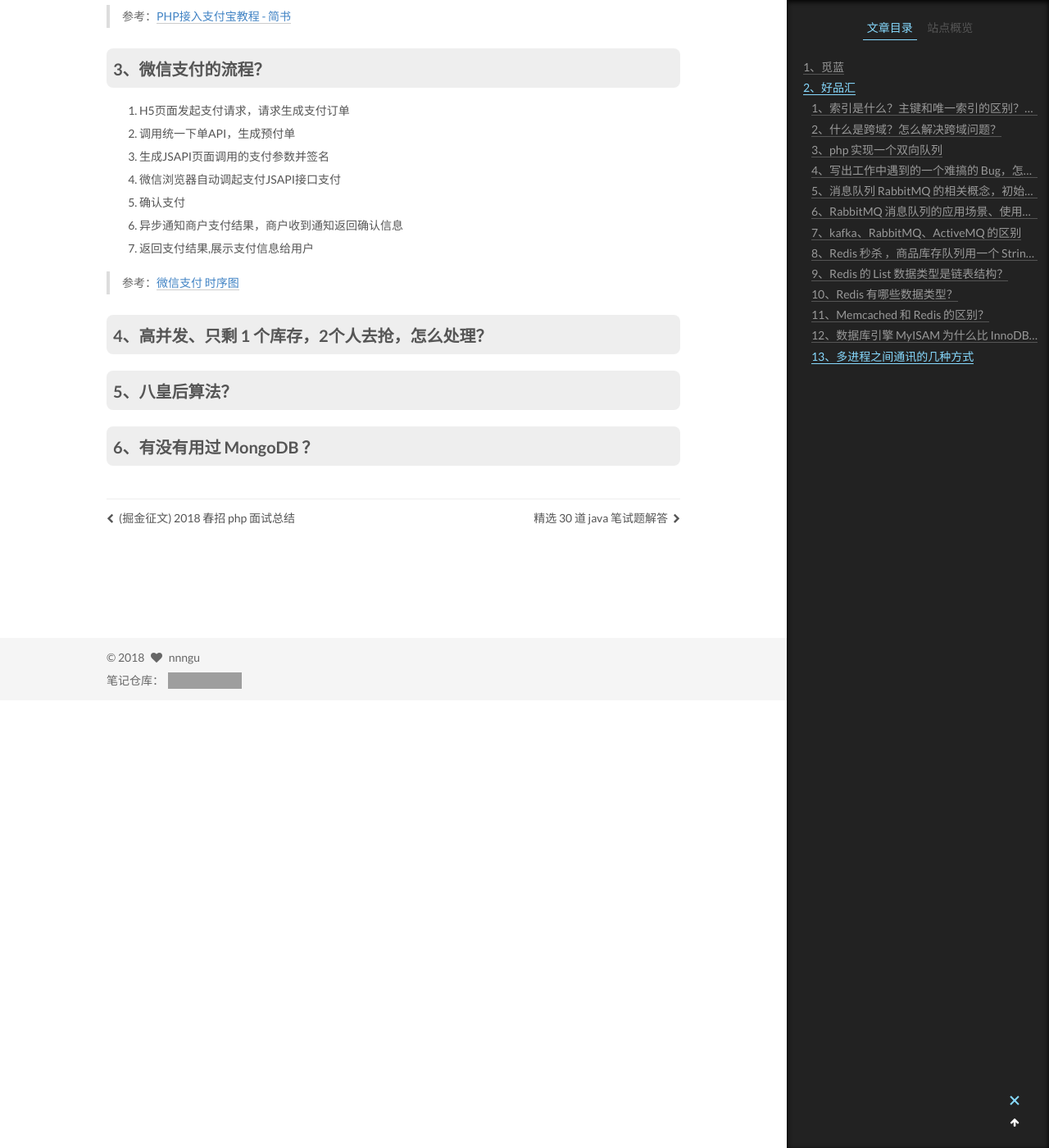
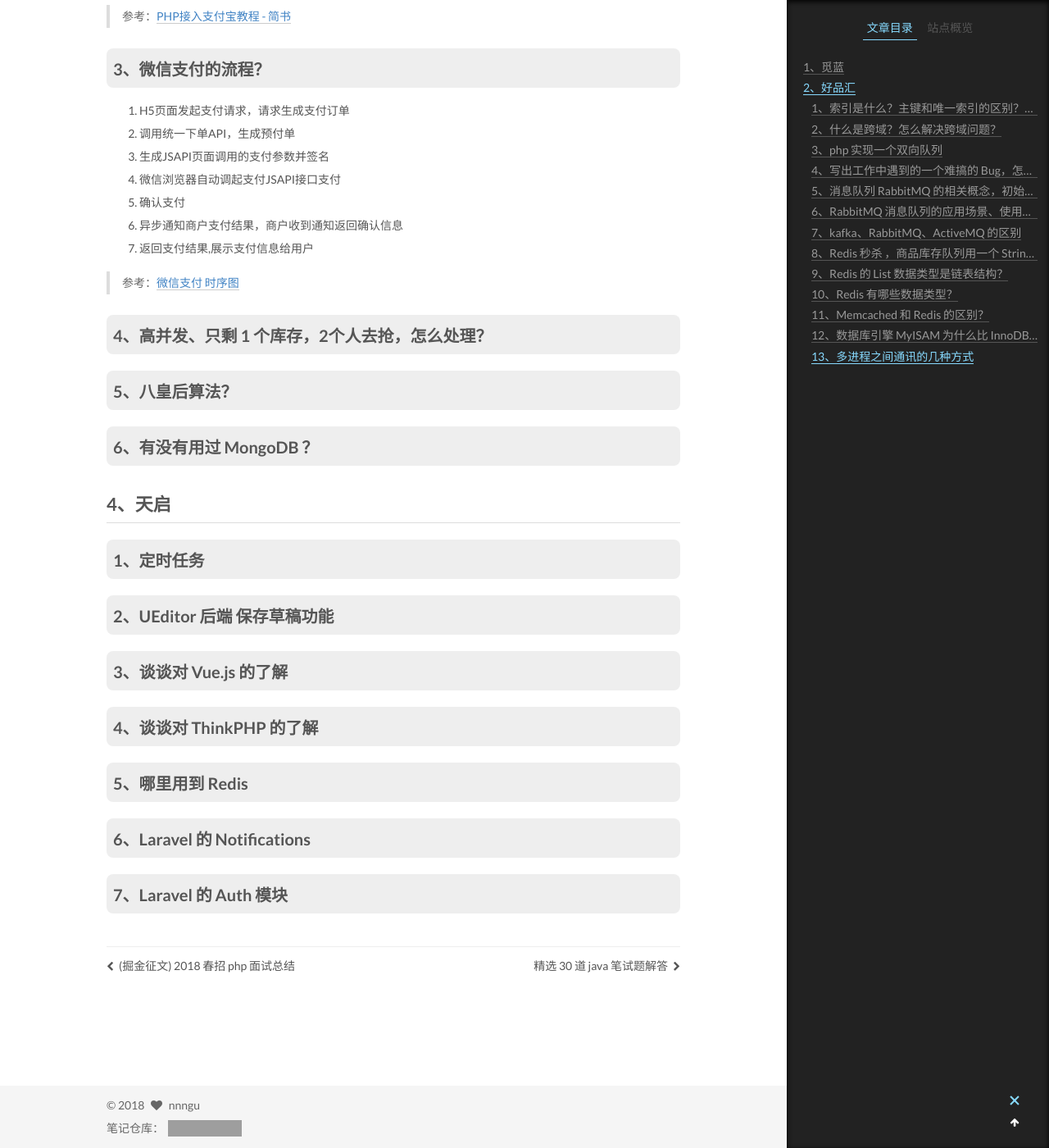
Before and after one commit to nnngu/LearningNotes, a Jekyll site: the page built from _posts/2018-06-05-PHP 面试题收集.md, in a window 1280 px wide and 1400 px high, scrolled down 15268 px. Shown: the whole window at 82% size. Built offline with Jekyll 4.4.1, drawn with Linux system fonts in a browser that asks for light colours; grey boxes are pictures that could not be loaded.

Commit message:
修改文件: _posts/2018-06-05-PHP 面试题收集.md

```diff
--- a/_posts/2018-06-05-PHP 面试题收集.md
+++ b/_posts/2018-06-05-PHP 面试题收集.md
@@ -541,5 +541,20 @@ DI 的实现原理：
 
 ### 6、有没有用过 MongoDB ？
 
+## 4、天启
+
+### 1、定时任务
+
+### 2、UEditor 后端 保存草稿功能
+
+### 3、谈谈对 Vue.js 的了解
+
+### 4、谈谈对 ThinkPHP 的了解
+
+### 5、哪里用到 Redis
+
+### 6、Laravel 的 Notifications
+
+### 7、Laravel 的 Auth 模块
 
   [1]: https://www.github.com/nnngu/FigureBed/raw/master/2018/6/12/1528780216904.jpg
```
